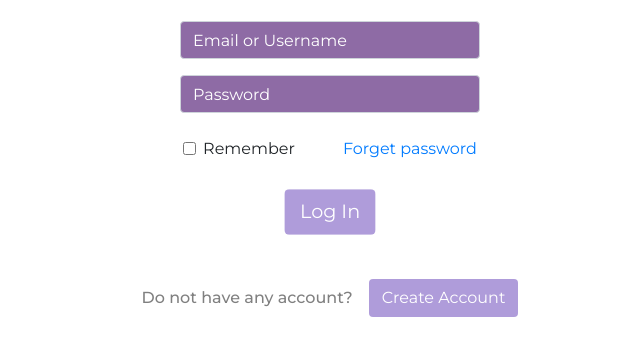
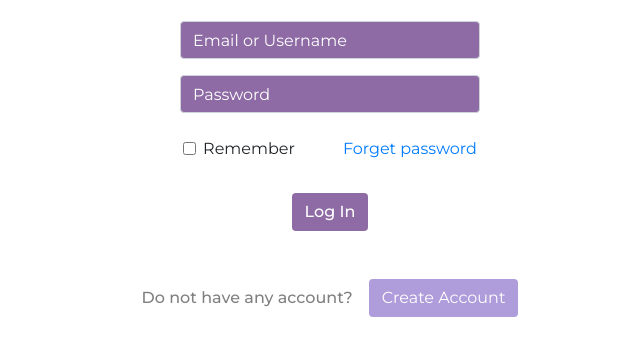
Before and after one commit to saiffardin/Disclose, a plain HTML site: page Log_In/log_in.html in a window 1280 px wide. In both pictures the pointer is over the button "Log In". Shown: the part 713-1068 px from the top of the page, without its empty margins (310-950 px from the left). Drawn offline with nearby package versions, Linux system fonts and the light colour scheme.

Commit message:
log in -  revised 2

```diff
--- a/Log_In/log_in.css
+++ b/Log_In/log_in.css
@@ -35,8 +35,10 @@ h6 {
 }
 
 .logIn-btn:hover {
-  transform: scale(1.2);
+  /* transform: scale(1.2); */
   color: white;
+  background: #8e6ba5;
+  font-weight: 500;
 }
 
 p {
```
